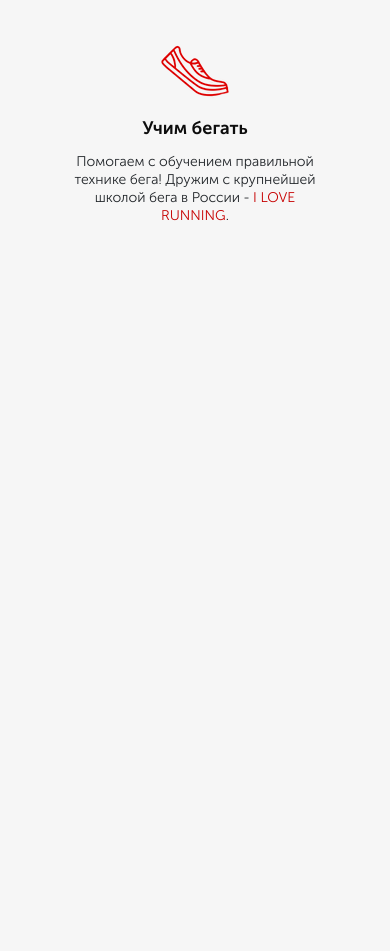
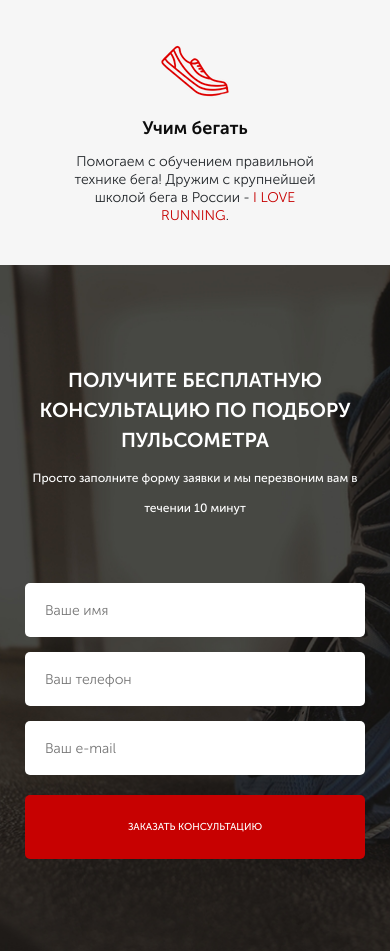
Before and after one commit to HumerauDzmitry/humeraudzmitry.github.io, a website: page pulse/src/index.html in a window 390 px wide. Shown: the part 1328-2279 px from the top of the page. Before the commit the page ends 1593 px from the top, so only its background shows below. Drawn offline with Linux system fonts and the light colour scheme; files whose address does not match are found by name.

Commit message:
added consultation block

```diff
--- a/pulse/src/index.html
+++ b/pulse/src/index.html
@@ -85,8 +85,28 @@
                 </div>
             </div>
         </div>
+    </section>
 
-    </section>
+    <div class="consultation">
+        <div class="container">
+            <h2 class="title title_left">
+                Получите бесплатную консультацию по подбору пульсометра
+            </h2>
+            <div class="consultation__description">
+                Просто заполните форму заявки и мы перезвоним вам в течении 10 минут
+            </div>
+            <form class="feed-form" action="#">
+                <!-- <label for="first">First imput</label>
+                <input id="first" type="text"> -->
+                <input name="name" required placeholder="Ваше имя" type="text">
+                <input name="phone" required placeholder="Ваш телефон" type="number">
+                <input name="email" required placeholder="Ваш e-mail" type="email">
+
+                <button class="button button_submit">заказать кОНСУЛЬТАЦИЮ</button>
+                <!-- <input type="reset"> -->
+            </form>
+        </div>
+    </div>
 
 </body>
 </html>
--- a/pulse/src/sass/blocks/_buttons.scss
+++ b/pulse/src/sass/blocks/_buttons.scss
@@ -8,10 +8,19 @@
     font-size: 12px;
     font-weight: 500;
     text-transform: uppercase;
+
     &_main {
         margin-top: 67px;
         width: 300px;
         height: 50px;
         font-size: 16px;
     }
+
+    &_submit {
+        width: 100%;
+        height: 58px;
+        background-color: rgb(199, 1, 1);
+
+        font-size: 16px;
+    }
 }
--- a/pulse/src/sass/blocks/_buttons_media.scss
+++ b/pulse/src/sass/blocks/_buttons_media.scss
@@ -17,4 +17,9 @@
 		height: 64px;
 		font-size: 16px;
 	}
+
+	.button_submit {
+		width: 100%;
+		height: 64px;
+	}
 }
--- /dev/null
+++ b/pulse/src/sass/blocks/_consultation.scss
@@ -0,0 +1,13 @@
+.consultation {
+	min-height: 680px;
+	padding: 100px 0 92px 0;
+	background: url('../../img/consultation.jpg') center (center/cover) no-repeat;
+
+	&__description {
+		color: rgb(255, 255, 255);
+		font-size: 20px;
+		font-weight: 500;
+		line-height: 30px;
+		text-align: left;
+	}
+}
--- /dev/null
+++ b/pulse/src/sass/blocks/_consultation_media.scss
@@ -0,0 +1,28 @@
+@media (max-width: 1200px) {}
+
+@media (max-width: 991px) {
+	.consultation {
+		padding: 100px 25px 92px 25px;
+		&__description {
+			text-align: center;
+			font-size: 18px;
+			margin-bottom: 60px;
+		}
+	}
+}
+
+@media (max-width: 767px) {
+	.consultation {
+		&__description {
+			font-size: 16px;
+		}
+	}
+}
+
+@media (max-width: 575px) {
+	.consultation {
+		&__description {
+			font-size: 12px;
+		}
+	}
+}
--- /dev/null
+++ b/pulse/src/sass/blocks/_forms.scss
@@ -0,0 +1,24 @@
+.feed-form {
+	margin-top: 36px;
+	display: flex;
+	flex-direction: column;
+	width: 300px;
+	input {
+		background-color: rgb(255, 255, 255);
+		width: 303px;
+		height: 54px;
+		border-radius: 5px;
+		margin-bottom: 15px;
+		border: none;
+		padding: 0 20px;
+
+		color: rgb(75, 75, 75);
+		font-size: 14px;
+		font-weight: 300;
+		text-align: left;
+
+		&:nth-child(3) {
+			margin-bottom: 20px;
+		}
+	}
+}
--- /dev/null
+++ b/pulse/src/sass/blocks/_forms_media.scss
@@ -0,0 +1,22 @@
+@media (max-width: 1200px) {}
+
+@media (max-width: 991px) {
+	.feed-form {
+		margin: 0 auto;
+	}
+}
+
+@media (max-width: 767px) {
+	.feed-form {
+		width: 80%;
+		input {
+			width: 100%;
+		}
+	}
+}
+
+@media (max-width: 575px) {
+	.feed-form {
+		width: 100%;
+	}
+}
--- a/pulse/src/sass/blocks/_titles.scss
+++ b/pulse/src/sass/blocks/_titles.scss
@@ -3,4 +3,11 @@
     font-size: 30px;
     font-weight: 700;
     text-align: center;
+    text-transform: uppercase;
+
+    &_left {
+        color: rgb(255, 255, 255);
+        font-size: 36px;
+        text-align: left;
+    }
 }
--- /dev/null
+++ b/pulse/src/sass/blocks/_titles_media.scss
@@ -0,0 +1,20 @@
+@media (max-width: 1200px) {}
+
+@media (max-width: 991px) {
+	.title {
+		font-size: 30px;
+		text-align: center;
+	}
+}
+
+@media (max-width: 767px) {
+	.title {
+		font-size: 24px;
+	}
+}
+
+@media (max-width: 575px) {
+	.title {
+		font-size: 20px;
+	}
+}
--- a/pulse/src/sass/style.scss
+++ b/pulse/src/sass/style.scss
@@ -19,3 +19,9 @@ body {
 @import 'blocks/buttons_media';
 @import 'blocks/advantages';
 @import 'blocks/advantages_media';
+@import 'blocks/consultation';
+@import 'blocks/consultation_media';
+@import 'blocks/titles.scss';
+@import 'blocks/titles_media.scss';
+@import 'blocks/forms.scss';
+@import 'blocks/forms_media.scss';
```
Also changed, not shown: pulse/src/css/style.min.css.
